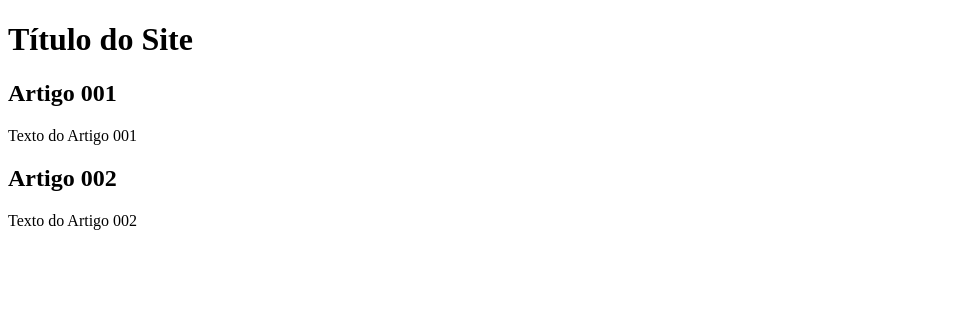
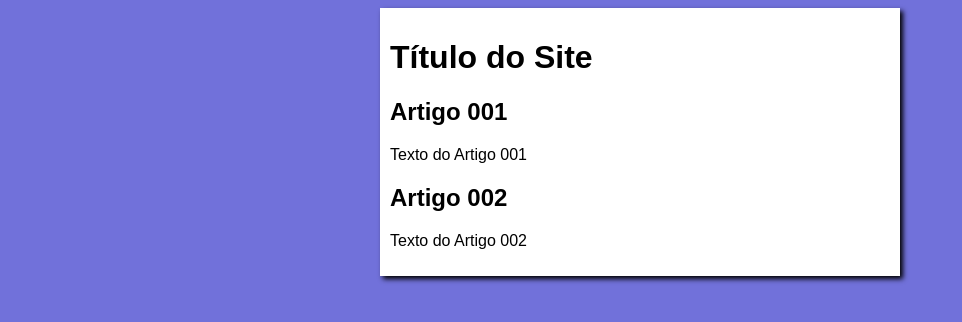
Before and after one commit to AleMCampos/projeto-site, a plain HTML site: page index.html in a window 1280 px wide. Shown: the whole page, without its empty margins (0-962 px from the left). Drawn offline with Linux system fonts and the light colour scheme.

Commit message:
iniciei o design

```diff
--- /dev/null
+++ b/estilos/style.css
@@ -0,0 +1,16 @@
+*{
+    font-family: Arial, Helvetica, sans-serif;
+    font-size: 16;
+}
+body{
+    background-color: rgb(113, 113, 218);
+
+}
+
+main{
+    background-color: white;
+    width: 500px;
+    margin: auto;
+    padding: 10px;
+    box-shadow: 3px 3px 5px black;
+}
--- a/index.html
+++ b/index.html
@@ -5,6 +5,7 @@
     <meta http-equiv="X-UA-Compatible" content="IE=edge">
     <meta name="viewport" content="width=device-width, initial-scale=1.0">
     <title>Título do site</title>
+    <link rel="stylesheet" href="estilos/style.css">
 </head>
 <body>
     <main>
```
